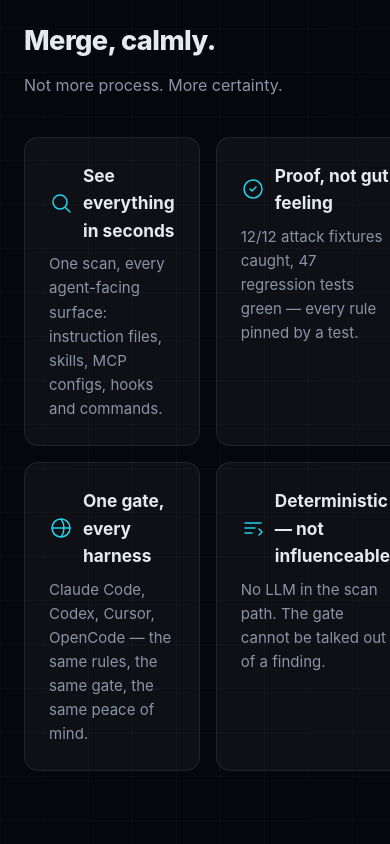
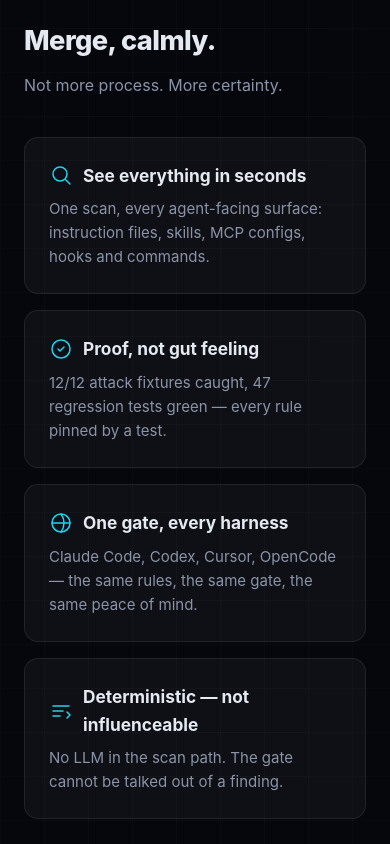
Before and after one commit to agentguard-dev/agentguard, a website: page index-en.html in a window 390 px wide. Shown: the part 2040-2884 px from the top of the page. Drawn offline with Linux system fonts and the light colour scheme.

Commit message:
Fix: Mobile-Ueberlauf — Text wurde auf kleinen Phones abgeschnitten
Gemessen mit echtem Viewport (Headless-Chrome hat eine Mindestbreite von
500px, deshalb ueber ein iframe gerendert):

  Breite | Overflow | schlimmstes Element
   320px |    88px  | div.card
   375px |    33px  | div.card
   414px+ |    ok

Ursache: Grid-Kinder haben per Default `min-width: auto` und schrumpfen
nicht unter ihre min-content-Breite. Lange Ueberschriften
("Deterministic — not influenceable") zwangen die beiden
`1fr 1fr`-Spalten auf 172px/195px; das Grid wurde 408px breit in einem
327px-Container. `main{overflow-x:clip}` hat den Ueberlauf nicht sichtbar
gemacht, sondern still abgeschnitten — auf dem Handy fehlten Textteile
("Proof, n...", "Determ... not influen...").

Fix 1: `.cards > *,.stats > *{min-width:0;overflow-wrap:break-word}`
        verhindert Grid-Ueberlauf prinzipiell, nicht nur fuer diesen Text.
Fix 2: unter 480px einspaltig. Der Block steht bewusst NACH dem
        768px-Block — gleiche Spezifitaet, sonst gewinnt dessen "1fr 1fr".

Verifiziert (DE und EN) ueber 320/375/414/480/600/768/1024/1400px:
Overflow ueberall 0. Desktop-Spaltenbreiten unveraendert (1024px: 480px,
1400px: 528px — identisch zu vorher), also keine Desktop-Regression.

```diff
--- a/index-en.html
+++ b/index-en.html
@@ -89,6 +89,11 @@ section.alt{background:var(--bg2)}
 h2{font-size:clamp(1.7rem,3vw,2.4rem);font-weight:800;letter-spacing:-.02em;margin-bottom:10px}
 .lead{color:var(--muted);max-width:640px;margin-bottom:38px}
 .cards{display:grid;gap:16px}
+/* Grid-Kinder duerfen unter ihre min-content-Breite schrumpfen. Ohne min-width:0
+   zwingt langer Text (z. B. "Deterministic — not influenceable") die 1fr-Spalten
+   auf min-content: das Grid waechst ueber den Viewport und main{overflow-x:clip}
+   schneidet den Text still ab (gemessen auf 375px: Karten bis 408px). */
+.cards > *,.stats > *{min-width:0;overflow-wrap:break-word}
 .cards.c2{grid-template-columns:repeat(2,1fr)}
 .cards.c3{grid-template-columns:repeat(3,1fr)}
 .cards.c4{grid-template-columns:repeat(4,1fr)}
@@ -174,6 +179,11 @@ section#pricing p.muted > a,#trust p.muted > a{display:inline-flex;align-items:c
   .cards.c3{grid-template-columns:1fr}
   .cards.c4{grid-template-columns:1fr}
   header.hero{padding:48px 0}
+}
+/* Muss NACH dem 768px-Block stehen: gleiche Spezifitaet, sonst gewinnt dessen
+   "1fr 1fr" und die Karten bleiben auf kleinen Phones ~155px schmal. */
+@media(max-width:480px){
+  .cards.c2,.cards.c4,.stats,.steps{grid-template-columns:1fr}
 }
 @media(prefers-reduced-motion:reduce){
   *,*::before,*::after{animation:none!important;transition:none!important}
```
Also changed, not shown: index.html (+10 -0 lines), CHANGELOG.md.
